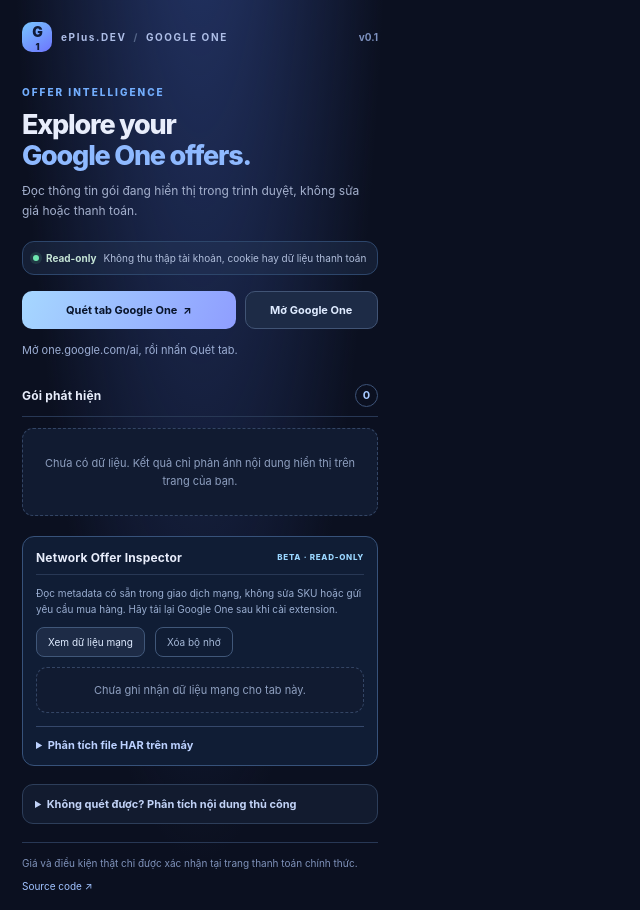
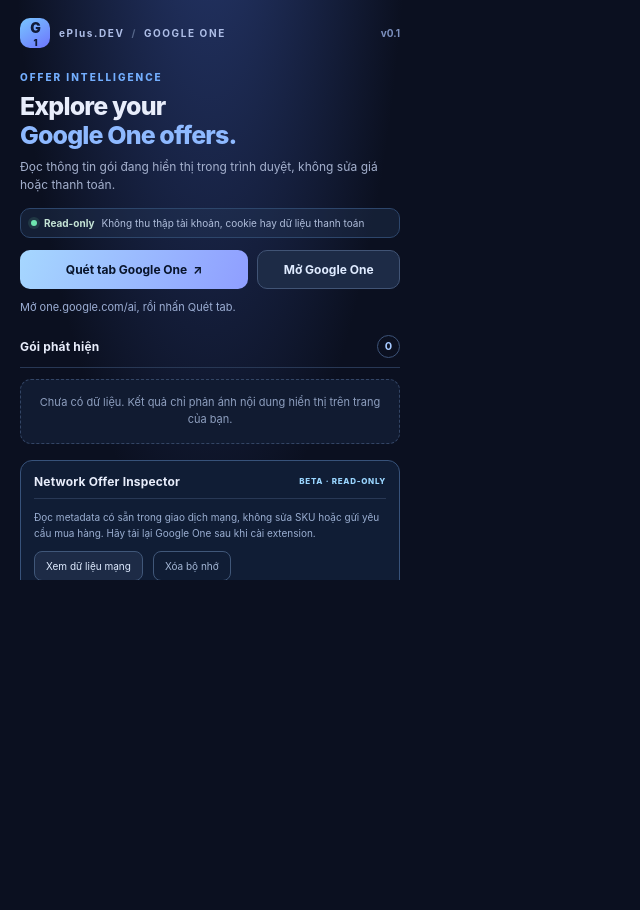
Before and after one commit to hoangsvit/google-ai-ext, a website with bundled scripts: page entrypoints/popup/index.html in a window 1280 px wide. Shown: the whole page, without its empty margins (0-640 px from the left). After the commit the page ends 800 px from the top, so only its background shows below. Built offline with nearby package versions, Linux system fonts and the light colour scheme; what wxt would draw is missing.

Commit message:
fix(popup): enforce intrinsic Chrome popup width and compact vertical layout

```diff
--- a/entrypoints/popup/style.css
+++ b/entrypoints/popup/style.css
@@ -6,38 +6,53 @@
   color: #e8edfb;
 }
 * { box-sizing: border-box; }
-body { margin: 0; width: 400px; max-width: 100vw; }
+/* Chrome measures extension popups using the intrinsic document width.
+   Never limit body to 100vw here: it creates a circular shrink-to-fit
+   constraint that can collapse the popup to ~170px. */
+html {
+  width: 420px;
+  min-width: 420px;
+  max-width: 420px;
+  overflow-x: hidden;
+}
+body {
+  margin: 0;
+  width: 420px;
+  min-width: 420px;
+  max-width: 420px;
+  overflow-x: hidden;
+}
 button, textarea { font: inherit; }
 button { cursor: pointer; }
 button:focus-visible, a:focus-visible, textarea:focus-visible, summary:focus-visible { outline: 2px solid #81b5ff; outline-offset: 3px; }
-.app { padding: 22px 22px 16px; background: radial-gradient(ellipse at 50% -40%, #283b73 0, transparent 68%), #0b1020; min-height: 510px; }
+.app { width: 420px; max-height: 580px; overflow-y: auto; overflow-x: hidden; scrollbar-width: thin; padding: 18px 20px 16px; background: radial-gradient(ellipse at 50% -40%, #283b73 0, transparent 68%), #0b1020; min-height: 400px; }
 .brandline { display: flex; align-items: center; gap: 9px; font-size: 10px; letter-spacing: .16em; font-weight: 750; color: #aebee7; }
 .logo { display: grid; place-items: center; width: 30px; height: 30px; background: linear-gradient(145deg, #78c6ff, #6d74fd); border-radius: 10px; color: #101b38; font-size: 14px; font-weight: 900; letter-spacing: -.07em; }
 .logo span { font-size: 9px; }
 .separator { color: #556689; padding: 0 3px; }
 .version { margin-left: auto; letter-spacing: 0; color: #7d91bf; }
-header { margin: 28px 0 20px; }
+header { margin: 17px 0 14px; }
 .eyebrow { color: #73aefe; font-size: 10px; font-weight: 800; letter-spacing: .2em; }
-h1 { margin: 10px 0; line-height: 1.13; font-size: 27px; font-weight: 760; letter-spacing: -.045em; }
+h1 { margin: 7px 0; line-height: 1.17; font-size: 25px; font-weight: 760; letter-spacing: -.035em; }
 h1 em { font-style: normal; color: #8eb9ff; }
-header p { font-size: 12px; line-height: 1.65; color: #a4b0cd; margin: 10px 0 0; }
-.notice { display: flex; align-items: center; flex-wrap: wrap; gap: 7px; background: rgba(38, 58, 90, .37); border: 1px solid #2d466b; padding: 10px; border-radius: 12px; font-size: 10px; color: #b0bedb; }
+header p { font-size: 12px; line-height: 1.5; color: #a4b0cd; margin: 7px 0 0; }
+.notice { display: flex; align-items: center; flex-wrap: wrap; gap: 7px; background: rgba(38, 58, 90, .37); border: 1px solid #2d466b; padding: 8px 10px; border-radius: 10px; font-size: 10px; color: #b0bedb; }
 .notice strong { color: #c5e4d6; font-weight: 750; }
 .dot { display: inline-block; width: 6px; height: 6px; border-radius: 50%; background: #6ee6af; box-shadow: 0 0 0 3px #6ee6af20; }
-.actions { display: grid; grid-template-columns: 1.6fr 1fr; gap: 9px; margin-top: 16px; }
-.actions button, .manual button { border: 1px solid #415475; padding: 11px 12px; border-radius: 10px; font-size: 11px; font-weight: 750; transition: filter .15s, opacity .15s; }
+.actions { display: grid; grid-template-columns: minmax(0, 1.6fr) minmax(0, 1fr); gap: 9px; margin-top: 12px; }
+.actions button, .manual button { min-width: 0; border: 1px solid #415475; padding: 11px 12px; border-radius: 10px; font-size: 12px; font-weight: 750; transition: filter .15s, opacity .15s; }
 .actions button:hover, .manual button:hover { filter: brightness(1.12); }
 button:disabled { cursor: wait; opacity: .6; }
 .primary { color: #08142b; background: linear-gradient(110deg, #a6d7ff, #8f9eff); border: 0 !important; }
 .primary span { margin-left: 3px; }
 .secondary { background: #1d2b46; color: #dfebff; }
-.status { font-size: 11px; line-height: 1.6; color: #9caed4; min-height: 24px; margin: 13px 0 18px; }
+.status { font-size: 11px; line-height: 1.5; color: #9caed4; min-height: 22px; margin: 10px 0 14px; }
 .status.error { color: #ffb6b7; }
 .section-header { display: flex; justify-content: space-between; align-items: center; border-bottom: 1px solid #283855; padding-bottom: 9px; margin-bottom: 11px; }
 h2 { font-size: 12px; margin: 0; letter-spacing: .015em; }
 .count { display: grid; place-items: center; border: 1px solid #3d5378; border-radius: 999px; min-width: 23px; height: 23px; padding: 0 6px; font-weight: 750; color: #a6c9ff; font-size: 11px; }
 .results { max-height: 300px; overflow: auto; scrollbar-width: thin; }
-.empty { padding: 25px 13px; text-align: center; background: #111b31; border: 1px dashed #334565; border-radius: 11px; color: #8e9fbf; line-height: 1.65; font-size: 11px; }
+.empty { padding: 14px 12px; text-align: center; background: #111b31; border: 1px dashed #334565; border-radius: 11px; color: #8e9fbf; line-height: 1.6; font-size: 11px; }
 .offer-card { background: #15203a; border: 1px solid #324469; border-radius: 12px; padding: 13px; margin-bottom: 8px; }
 .offer-top { display: flex; align-items: flex-start; justify-content: space-between; gap: 7px; }
 .offer-top h3 { font-size: 13px; margin: 0; line-height: 1.3; }
@@ -59,7 +74,7 @@ footer a { color: #a0c2ff; text-decoration: none; }
 footer a:hover { text-decoration: underline; }
 
 
-.network { margin-top: 20px; padding: 13px; border: 1px solid #37527a; background: #101d35; border-radius: 12px; }
+.network { margin-top: 16px; padding: 13px; border: 1px solid #37527a; background: #101d35; border-radius: 12px; }
 .network .section-header { margin-bottom: 6px; }
 .network-tag { font-size: 8px; font-weight: 800; color: #9ad6ff; letter-spacing: .09em; }
 .network-explain { font-size: 10px; color: #9aaed1; line-height: 1.6; margin: 10px 0; }
```
